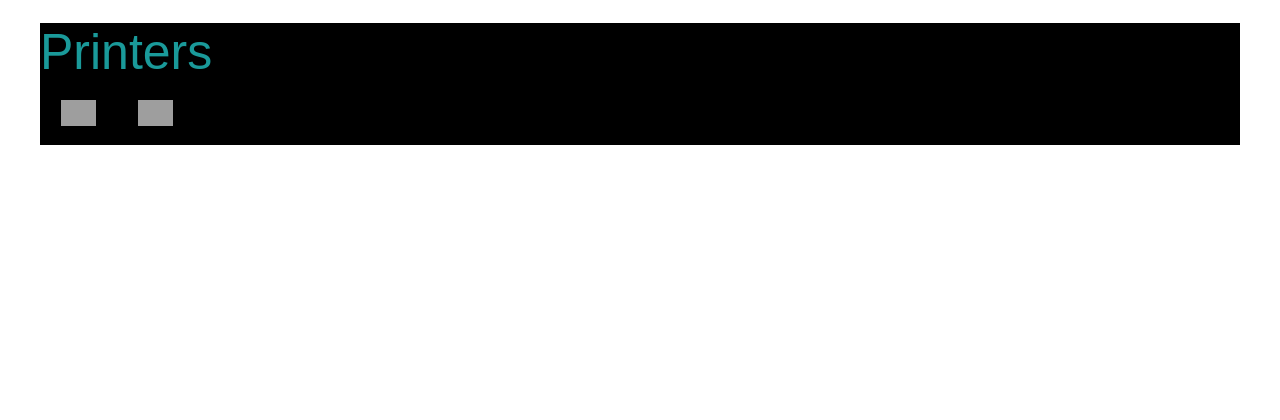
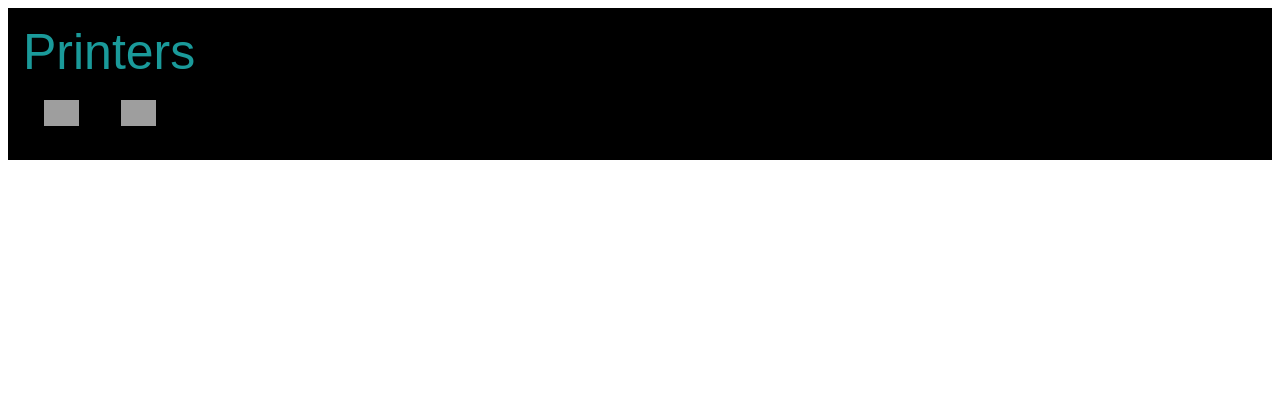
Before and after one commit to SelineXD/print, a PHP site: page /angebot.php in a window 1280 px wide. Shown: the top 420 px of the page. Run offline with PHP 8.4, Linux system fonts and the light colour scheme; grey boxes are pictures that could not be loaded.

Commit message:
Natascha

```diff
--- a/style.css
+++ b/style.css
@@ -13,11 +13,10 @@ h1 {
 }
 
 #header {
-	background-color: white;
+	background-color: black;
 	padding: 15px;
 	padding-left:auto;
 	padding-right:auto;
-	width: 1200px;
 	/*height: 150px;*/
 	margin-left:auto;
 	margin-right:auto;
```
